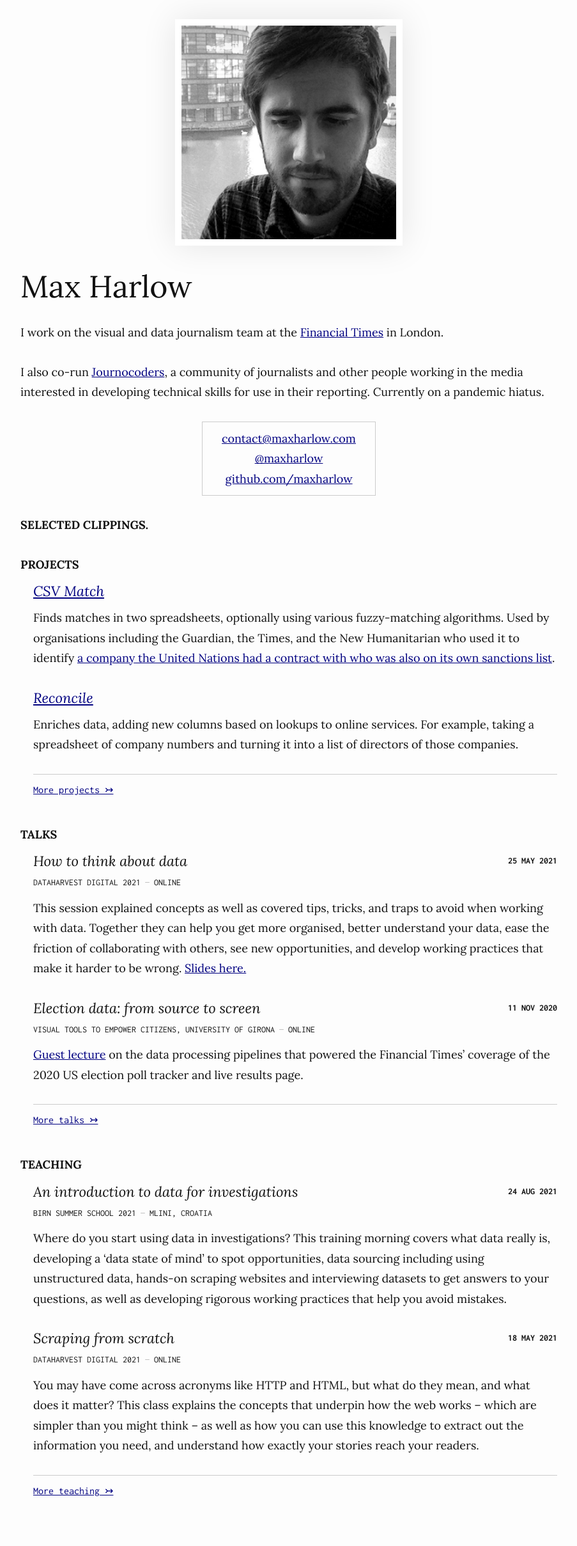
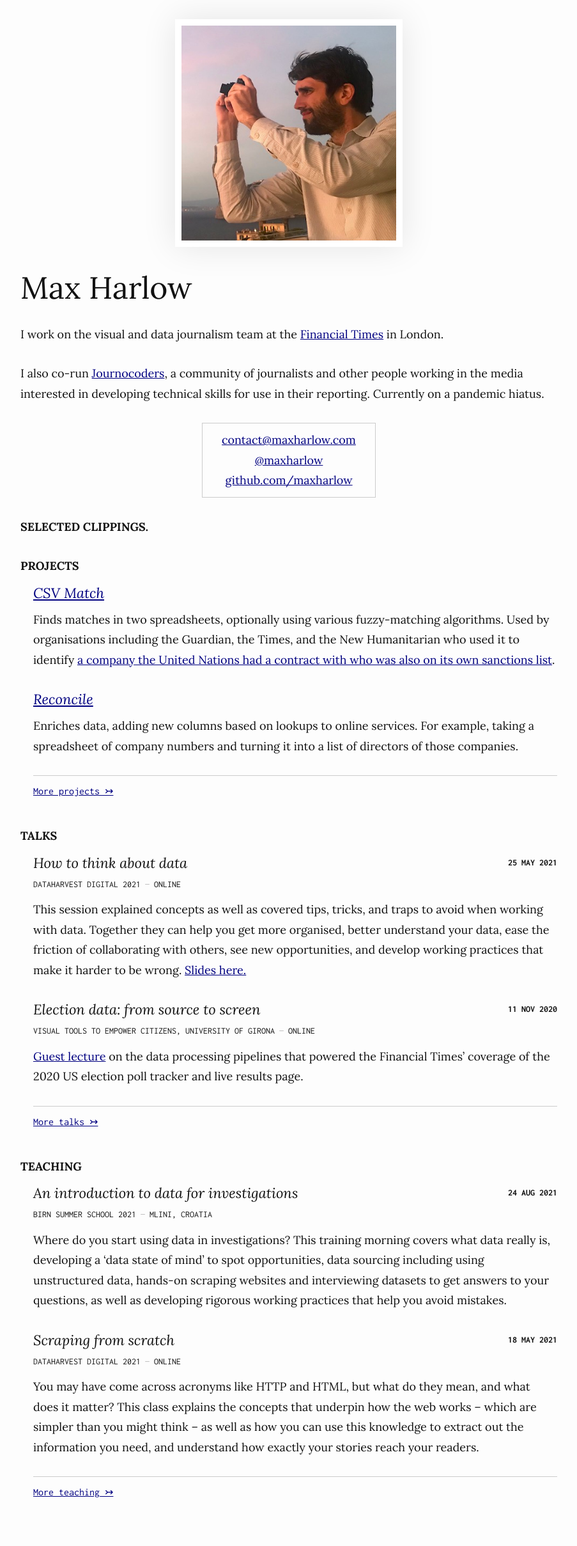
Before and after one commit to maxharlow/maxharlow.github.io, a Jekyll site: the page built from index.md, in a window 1280 px wide. Shown: the whole page at 64% size, without its empty margins (188-1091 px from the left). Built offline with Jekyll 4.4.1, drawn with Linux system fonts in a browser that asks for light colours.

Commit message:
Update photo

```diff
--- a/_layouts/home.html
+++ b/_layouts/home.html
@@ -3,7 +3,7 @@ layout: default
 ---
 <body id="top">
 <header>
-<img src="me.png" alt=""/>
+<img src="me.jpeg" alt=""/>
 <h1><a href="/">Max Harlow</a></h1>
 {{ content }}
 </header>
```
Also changed, not shown: me.jpeg (added), me.png (deleted).
